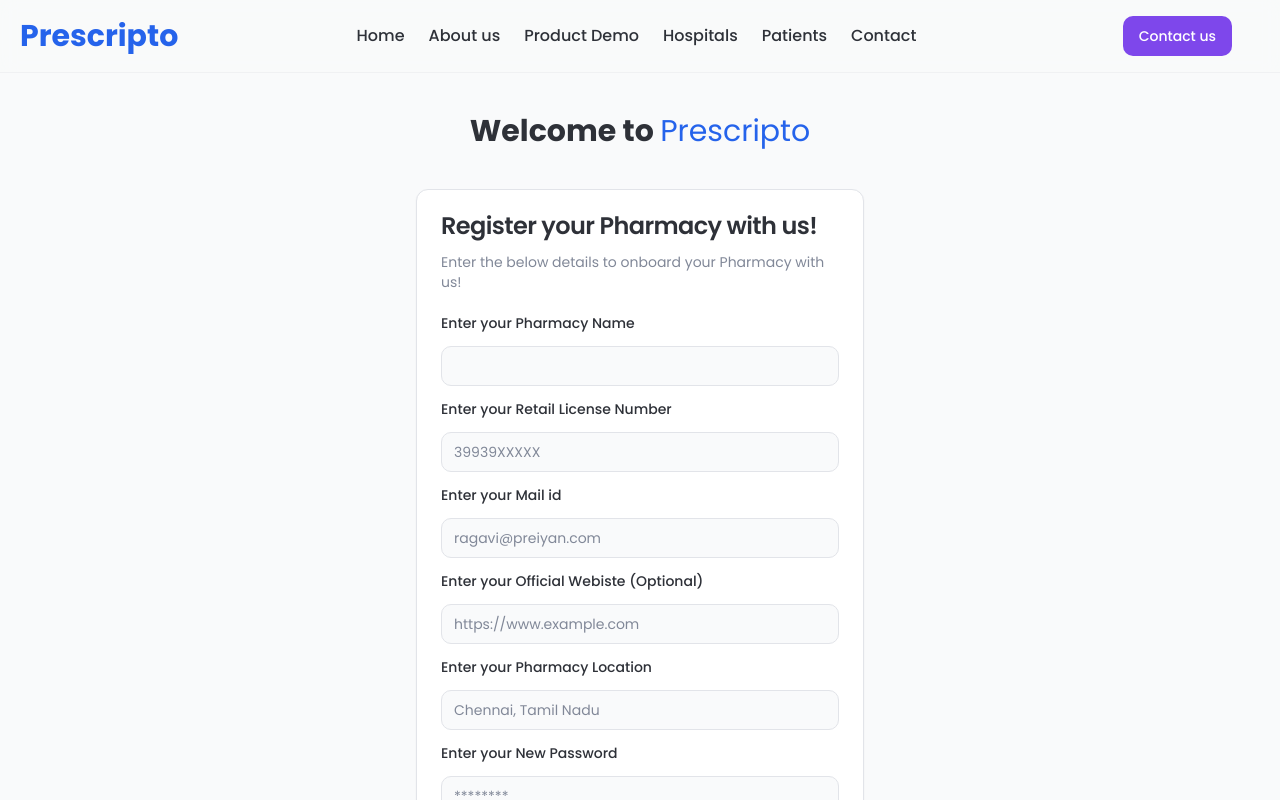
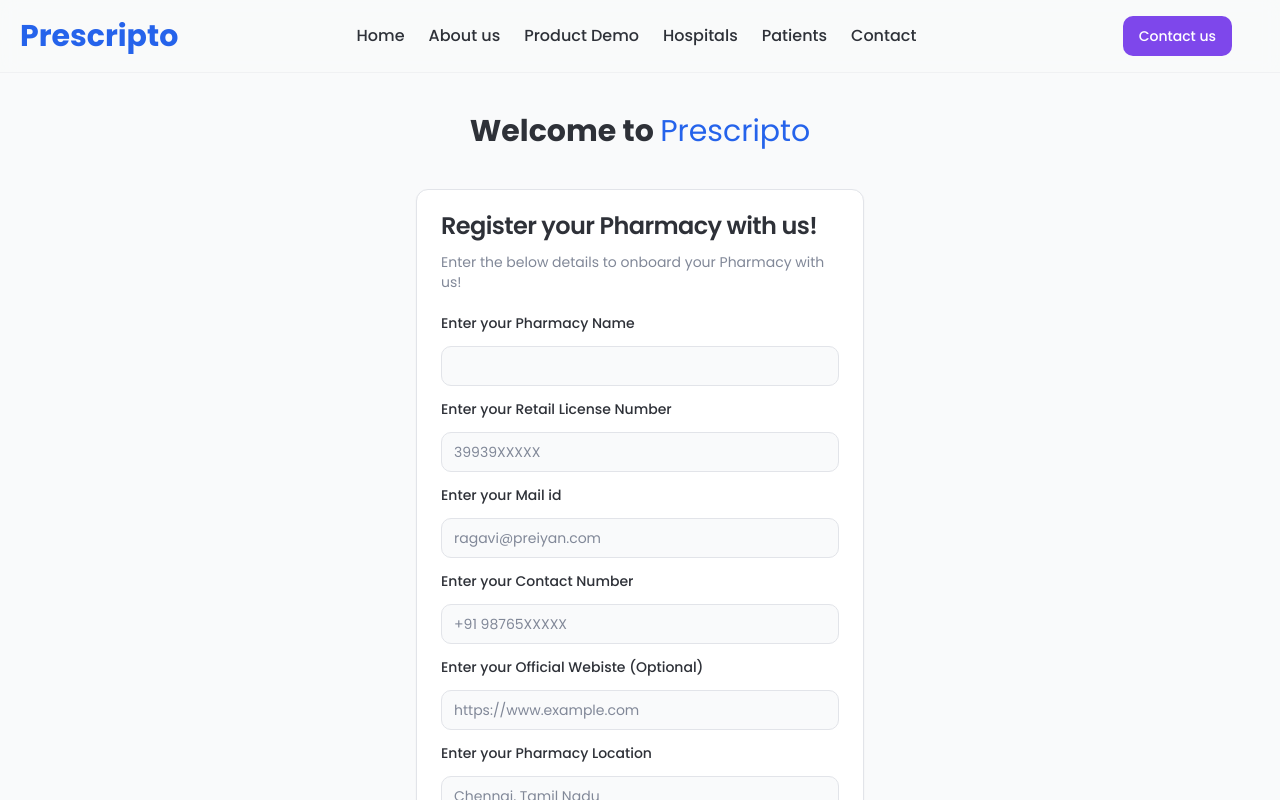
Before and after one commit to Madan94/prescripto, a Next.js app: page /pharmacyregistration/register in a window 1280 px wide. Shown: the top 800 px of the page. Built offline with nearby package versions, Linux system fonts and the light colour scheme.

Commit message:
Fix Auth

```diff
--- a/src/app/hospital/account-recovery/page.tsx
+++ b/src/app/hospital/account-recovery/page.tsx
@@ -44,7 +44,7 @@ export default function AccountRecovery() {
       newOtp[idx] = value;
       setOtp(newOtp);
       if (value && idx < 5) {
-        const next = document.getElementById(otp-${idx + 1});
+        const next = document.getElementById(`otp-${idx + 1}`);
         if (next) (next as HTMLInputElement).focus();
       }
     };
@@ -98,7 +98,7 @@ export default function AccountRecovery() {
                       {otp.map((digit, idx) => (
                         <Input
                           key={idx}
-                          id={otp-${idx}}
+                          id={`otp-${idx}`}
                           type="text"
                           inputMode="numeric"
                           maxLength={1}
--- a/src/app/hospital/register/page.tsx
+++ b/src/app/hospital/register/page.tsx
@@ -63,6 +63,13 @@ export default function Register() {
                 placeholder="ragavi@preiyan.com"
                 required
               />
+              <Label htmlFor="reg-year" className="pt-2 pb-2">Enter your Contact Number</Label>
+              <Input
+                id="mobno"
+                type="number"
+                placeholder="+91 98765XXXXX"
+                required
+              />
               <Label htmlFor="reg-year" className="pt-2 pb-2">Enter your Official Webiste (Optional)</Label>
               <Input
                 id="hospital-name"
--- a/src/app/pharmacyregistration/register/page.tsx
+++ b/src/app/pharmacyregistration/register/page.tsx
@@ -63,6 +63,13 @@ export default function Register() {
                 placeholder="ragavi@preiyan.com"
                 required
               />
+              <Label htmlFor="reg-year" className="pt-2 pb-2">Enter your Contact Number</Label>
+              <Input
+                id="mobno"
+                type="number"
+                placeholder="+91 98765XXXXX"
+                required
+              />
               <Label htmlFor="reg-year" className="pt-2 pb-2">Enter your Official Webiste (Optional)</Label>
               <Input
                 id="hospital-name"
--- a/src/pages/hero.tsx
+++ b/src/pages/hero.tsx
@@ -29,20 +29,11 @@ export default function Hero() {
     >
       <div className="container px-4 mx-auto z-10 relative">
         <div className="max-w-3xl mx-auto">
-          {/* <motion.h1
-            className="mb-4 text-4xl md:text-6xl font-extrabold font-headline text-center"
-            variants={itemVariants}
-            initial="hidden"
-            animate="visible"
-          >
-            Prescripto
-          </motion.h1> */}
           <TypingEffect
-            text="Prescripto"
+            text="Prrescripto"
             speed={80}
-            className="text-6xl font-bold text-black"
+            className="text-6xl font-bold text-red-500"
           />
-
           <motion.p
             className="mt-6 text-lg md:text-xl text-muted-foreground text-center"
             variants={itemVariants}
@@ -72,7 +63,6 @@ export default function Hero() {
         </div>
       </div>
 
-      {/* Background Gradients */}
       <div className="absolute inset-0 -z-0 overflow-hidden">
         <div className="absolute inset-0 bg-gradient-to-br from-background via-transparent to-background"></div>
         <div className="absolute top-0 left-0 w-96 h-96 bg-primary/10 rounded-full filter blur-3xl opacity-50 animate-blob"></div>
```
Also changed, not shown: src/app/hospital/dashboard/page.tsx (added).
